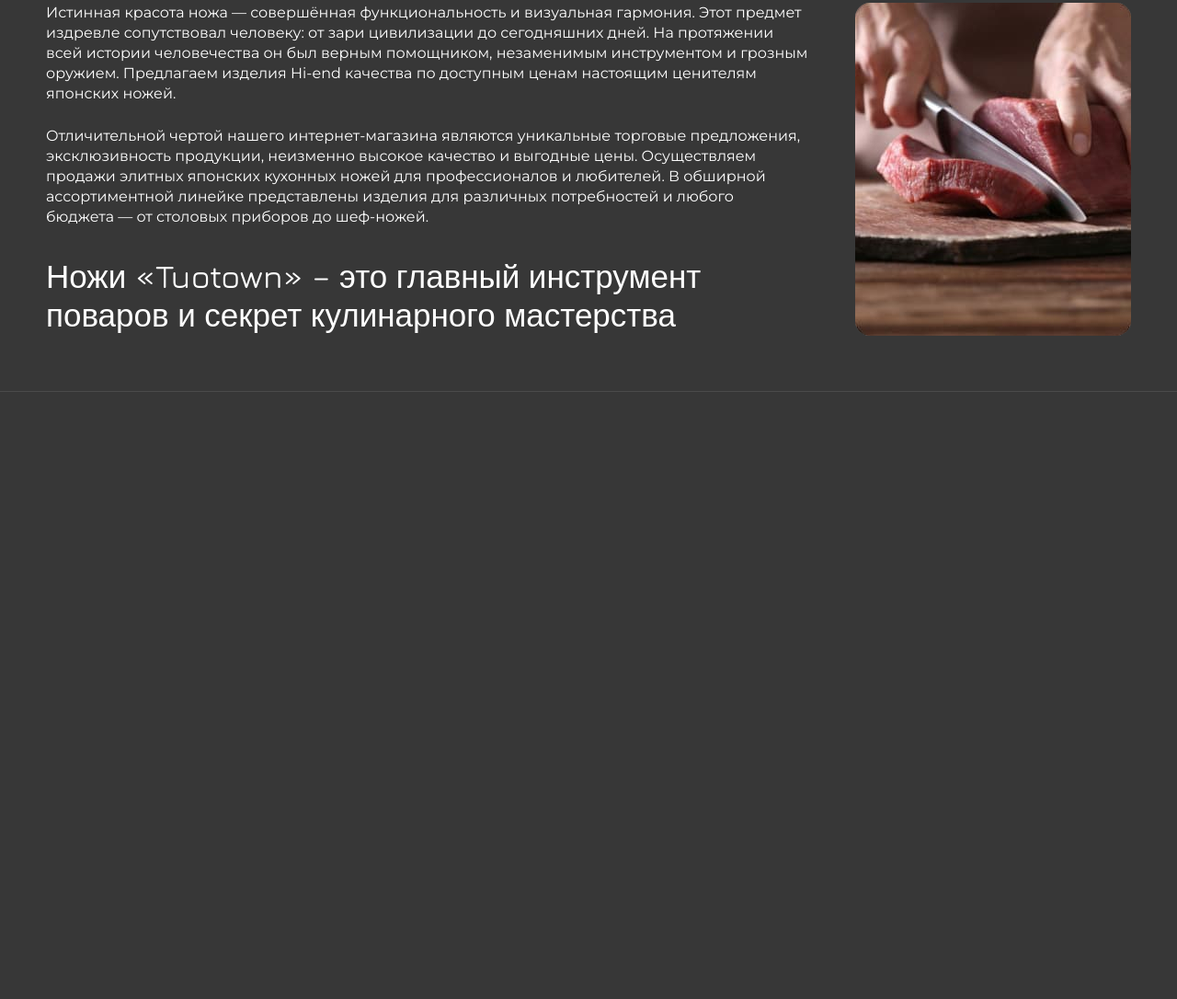
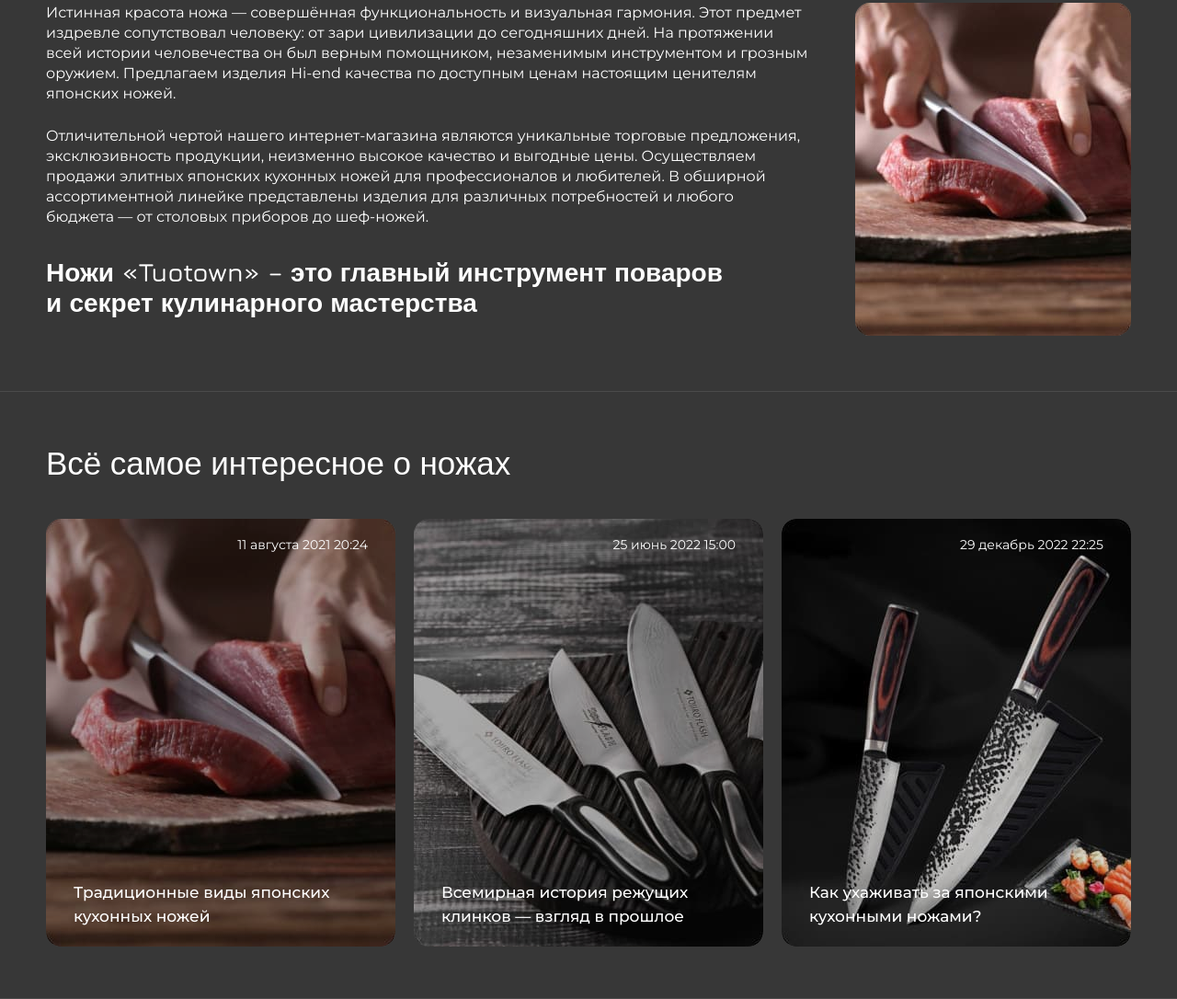
Before and after one commit to Revan-Darth/Revan-Darth.project-16.github.io, a plain HTML site: page index.html in a window 1280 px wide. Shown: the part 3616-4702 px from the top of the page at 92% size. Before the commit the page ends 4042 px from the top, so only its background shows below. Drawn offline with nearby package versions, Linux system fonts and the light colour scheme.

Commit message:
Added Section: Interesting and Adaptive for him

```diff
--- a/index.html
+++ b/index.html
@@ -1236,6 +1236,36 @@
 						</div>
 					</div>
 				</section>
+				<section class="interesting">
+					<div class="interesting__container">
+						<h2 class="interesting__title">
+							Всё самое интересное о ножах
+						</h2>
+						<div class="interesting__inner">
+							<a class="interesting__item" href="#">
+								<div class="interesting__image"><img src="images/contents/interesting-image-1.jpg" alt="Изображения ножа, режущего мясо"></div>
+								<div class="interesting__text">
+									<time class="interesting__date" datetime="2021-08-11T20:24">11 августа 2021 20:24</time>
+									<b class="interesting__item-title">Традиционные виды японских кухонных ножей</b>
+								</div>
+							</a>
+							<a class="interesting__item" href="#">
+								<div class="interesting__image"><img src="images/contents/interesting-image-2.jpg" alt="Изображения ножей"></div>
+								<div class="interesting__text">
+									<time class="interesting__date" datetime="2022-06-25T15:00">25 июнь 2022 15:00</time>
+									<b class="interesting__item-title">Всемирная история режущих клинков — взгляд в прошлое</b>
+								</div>
+							</a>
+							<a class="interesting__item" href="#">
+								<div class="interesting__image"><img src="images/contents/interesting-image-3.jpg" alt="Изображения ножей"></div>
+								<div class="interesting__text">
+									<time class="interesting__date" datetime="2022-12-29T22:25">29 декабрь 2022 22:25</time>
+									<b class="interesting__item-title">Как ухаживать за японскими кухонными ножами?</b>
+								</div>
+							</a>
+						</div>
+					</div>
+				</section>
 			</main>
 		</div>
 
--- a/scss/style.scss
+++ b/scss/style.scss
@@ -559,6 +559,8 @@ a{
 				flex-direction: column-reverse;
 			}
 			.about__title{
+				font-size: rem(28);
+				font-weight: 600;
 				margin-bottom: 0;
 				margin-top: 4vh;
 			}
@@ -606,6 +608,80 @@ a{
 		}
 	}
 }
+.interesting {
+	padding: 7vh 0;
+	border-bottom: 1px solid rgba(255, 255, 255, 0.1);
+	--brs: 16px;
+	&__container {}
+	&__title {
+		font-family: 'Jura', sans-serif;
+		font-weight: 500;
+		font-size: rem(35);
+		line-height: 1.2;
+		margin-bottom: 5vh;
+	}
+	&__inner {
+		display: grid;
+		grid-template-columns: repeat(auto-fill, minmax(380px,1fr));
+		grid-auto-rows: 465px;
+		grid-gap: 20px;
+	}
+	&__item {
+		position: relative;
+		border-radius: var(--brs);
+		overflow: hidden;
+		&:hover{
+			.interesting__image{
+				transform: scale(1.1);
+			}
+		}
+	}
+	&__image {
+		position: absolute;
+		top: 0;
+		left: 0;
+		width: 100%;
+		height: 100%;
+		border-radius: var(--brs);
+		overflow: hidden;
+		transition-duration: .2s;
+		z-index: 0;
+		img{
+			width: 100%;
+			min-height: 100%;
+			object-fit: cover;
+			object-position: center;
+		}
+		&::before{
+			position: absolute;
+			content: '';
+			top: 0;
+			right: 0;
+			bottom: 0;
+			left: 0;
+			background-color: rgba(0, 0, 0, 0.15);
+		}
+	}
+	&__text {
+		position: relative;
+		z-index: 1;
+		display: flex;
+		flex-direction: column;
+		justify-content: space-between;
+		min-height: 100%;
+	}
+	&__date {
+		align-self: flex-end;
+		font-size: rem(14);
+		padding: 20px 30px;
+	}
+	&__item-title {
+		font-weight: 500;
+		font-size: rem(17);
+		line-height: em(24);
+		padding: 20px 30px;
+	}
+}
 
 
 body._pc{
@@ -650,6 +726,31 @@ body._pc{
 			background-color: var(--colorRed2);
 		}
 	}
+
+	.interesting{
+		&__item{
+			&:hover{
+				.interesting__item-title::before{
+					transform: translateY(0%);
+				}
+			}
+		}
+		&__item-title{
+			position: relative;
+			&::before{
+				content: '';
+				position: absolute;
+				top: 0;
+				left: 0;
+				bottom: 0;
+				right: 0;
+				background-color: var(--colorRed);
+				transform: translateY(120%);
+				z-index: -1;
+				transition-duration: .25s;
+			}
+		}
+	}
 }
 @import 'media';
 
```
Also changed, not shown: css/style.min.css, images/contents/interesting-image-1.jpg (added), images/contents/interesting-image-2.jpg (added), images/contents/interesting-image-3.jpg (added).
